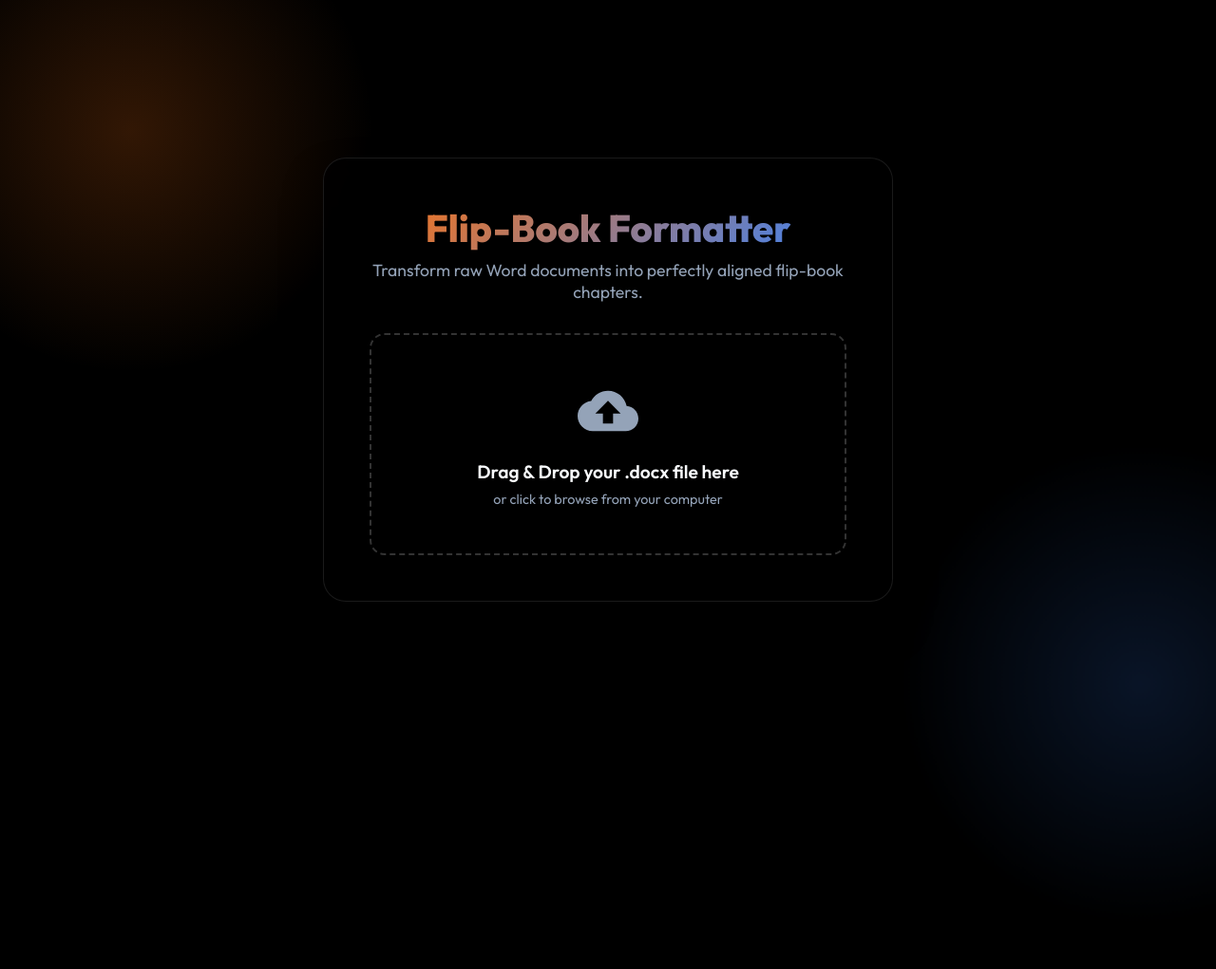
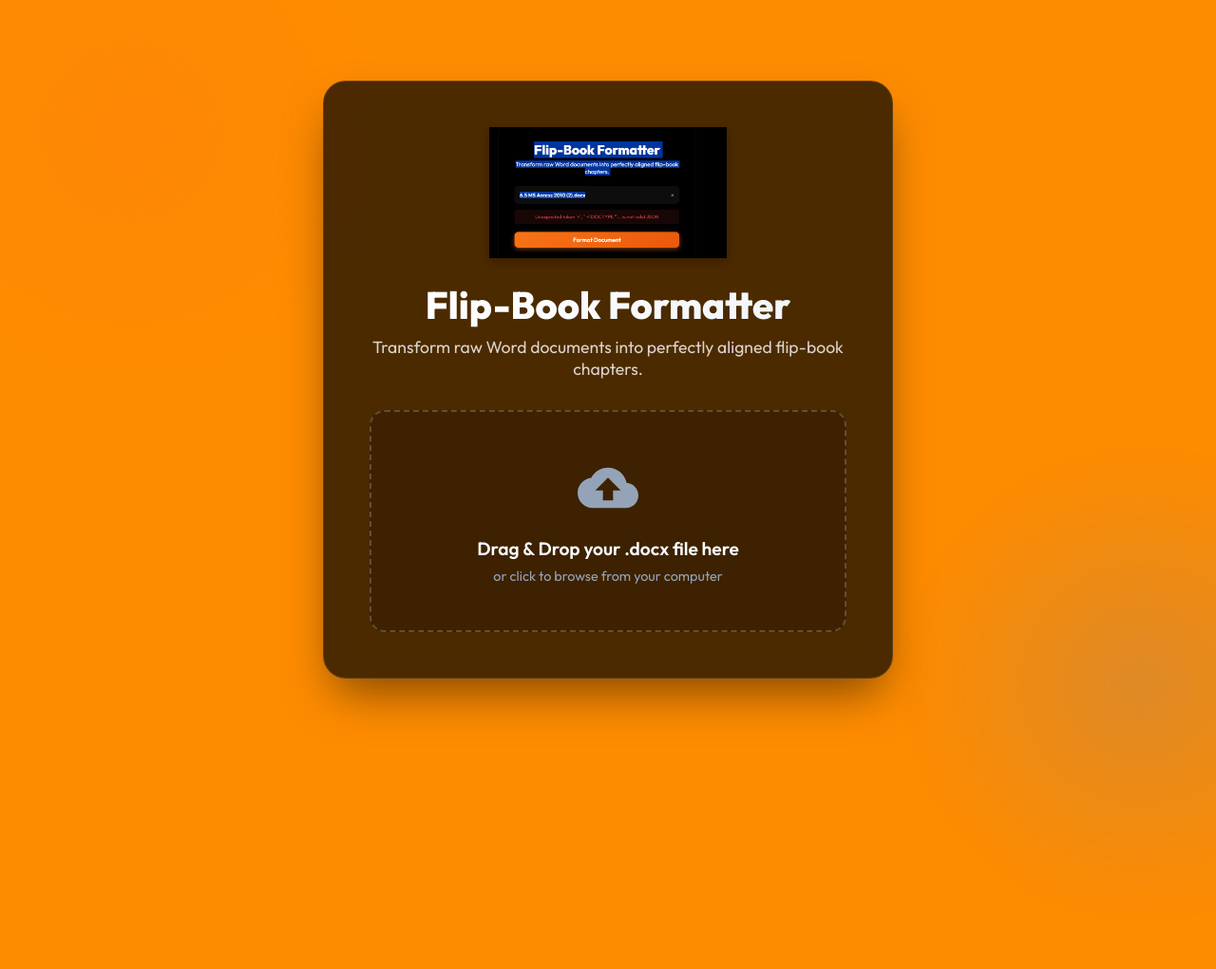
Before and after one commit to suyash-acharya-369/FlipBook-Formatter, a Flask app: page / in a window 1280 px wide; the page is wider, and only the part inside the window is pictured. Shown: that part at 95% size. Run offline with Flask 3, Linux system fonts and the light colour scheme.

Commit message:
UI: Add AISECT logo to header and update text contrast for orange background

```diff
--- a/templates/index.html
+++ b/templates/index.html
@@ -9,7 +9,7 @@
     <link href="https://fonts.googleapis.com/css2?family=Outfit:wght@300;400;600;800&display=swap" rel="stylesheet">
     <style>
         :root {
-            --bg-color: #000000;
+            --bg-color: #fe8c00;
             --glass-bg: rgba(0, 0, 0, 0.7);
             --glass-border: rgba(255, 255, 255, 0.1);
             --primary: #f97316;
@@ -92,17 +92,29 @@
             transition: all 0.3s ease;
         }
 
+        .header {
+            display: flex;
+            flex-direction: column;
+            align-items: center;
+        }
+
+        .header img {
+            max-width: 250px;
+            margin-bottom: 1.5rem;
+            filter: drop-shadow(0 4px 6px rgba(0, 0, 0, 0.3));
+        }
+
         .header h1 {
             font-size: 2.5rem;
             font-weight: 800;
             margin-bottom: 0.5rem;
-            background: linear-gradient(135deg, var(--primary), var(--secondary));
+            background: linear-gradient(135deg, #ffffff, #f1f5f9);
             -webkit-background-clip: text;
             -webkit-text-fill-color: transparent;
         }
 
         .header p {
-            color: var(--text-muted);
+            color: rgba(255, 255, 255, 0.8);
             font-size: 1.1rem;
             margin-bottom: 2rem;
         }
@@ -312,6 +324,7 @@
 
     <div class="container" id="main-container">
         <div class="header">
+            <img src="/static/images/logo.png" alt="AISECT AL LEARN Logo">
             <h1>Flip-Book Formatter</h1>
             <p>Transform raw Word documents into perfectly aligned flip-book chapters.</p>
         </div>
```
Also changed, not shown: static/images/logo.png (added).
